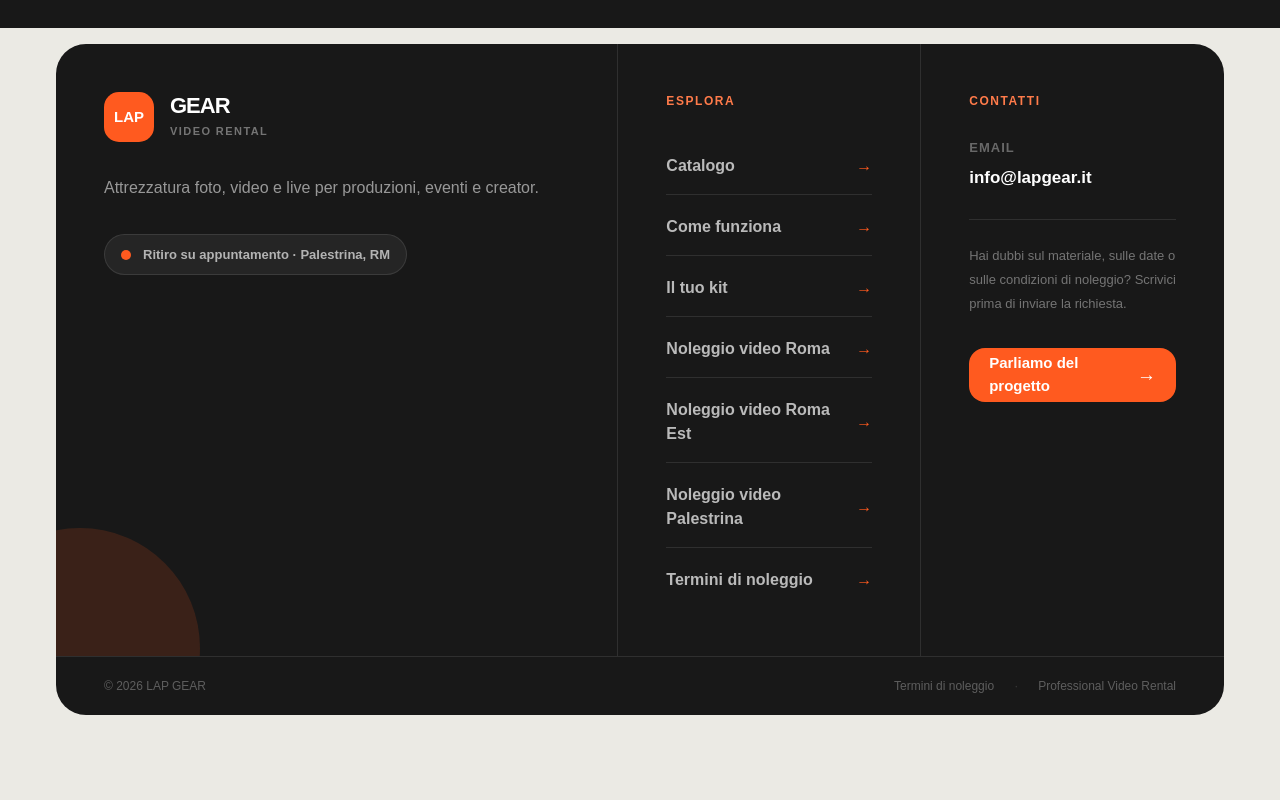
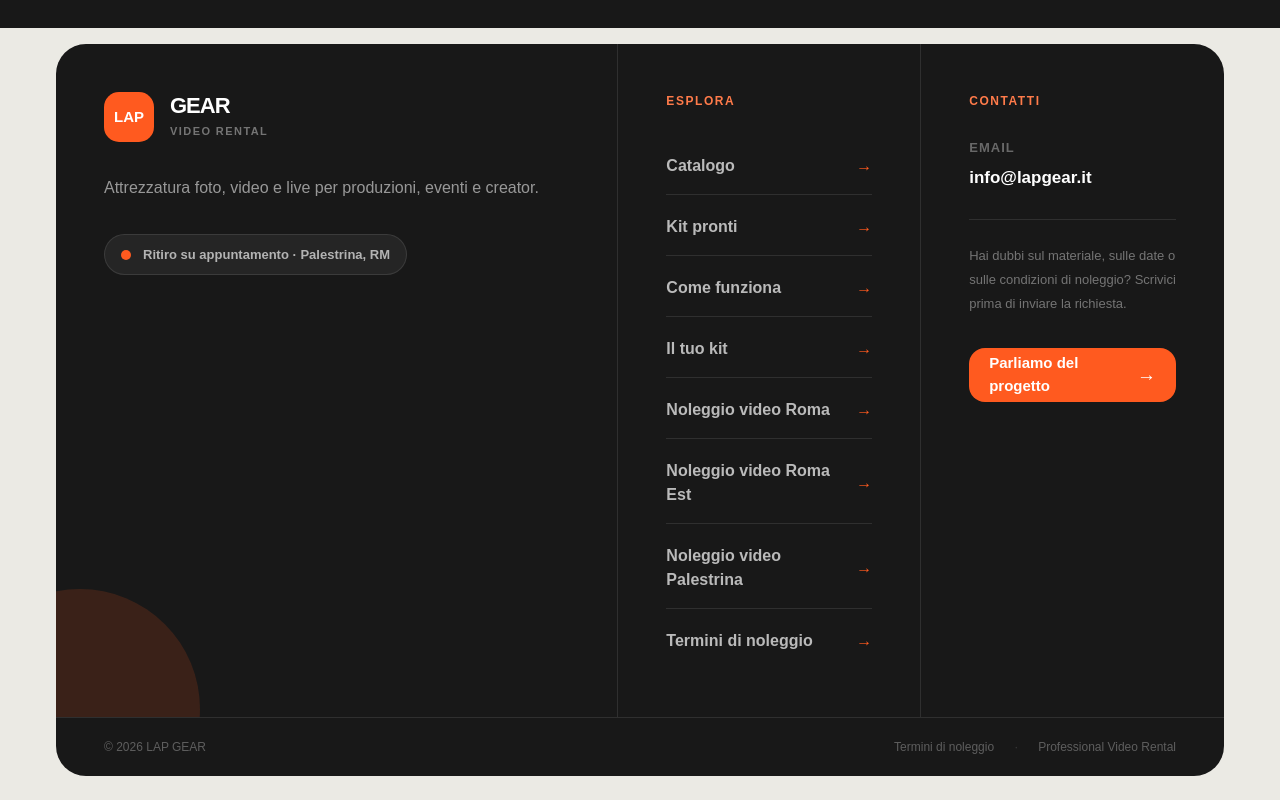
Before and after one commit to itslolloooo/lap-gear, a Next.js app: page / in a window 1280 px wide. Shown: the part 4033-4833 px from the top of the page. Before the commit the page ends 4772 px from the top, so only its background shows below. Built offline with nearby package versions, Linux system fonts and the light colour scheme; no server answers.

Commit message:
Conversion: surface prepared kits in footer

```diff
--- a/components/Footer.tsx
+++ b/components/Footer.tsx
@@ -69,6 +69,11 @@ function Footer() {
               <FooterLink
                 href="/catalogo"
                 label="Catalogo"
+              />
+
+              <FooterLink
+                href="/kit"
+                label="Kit pronti"
               />
 
               <FooterLink
```
